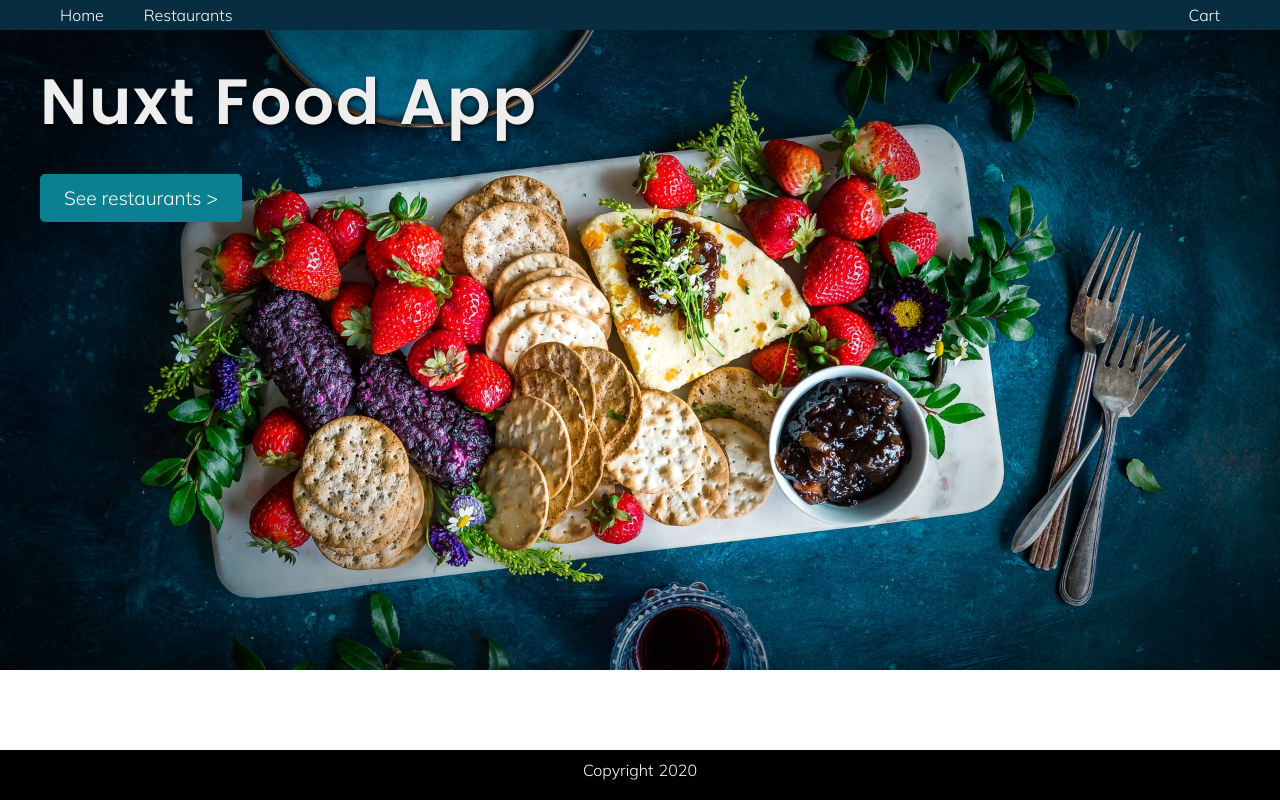
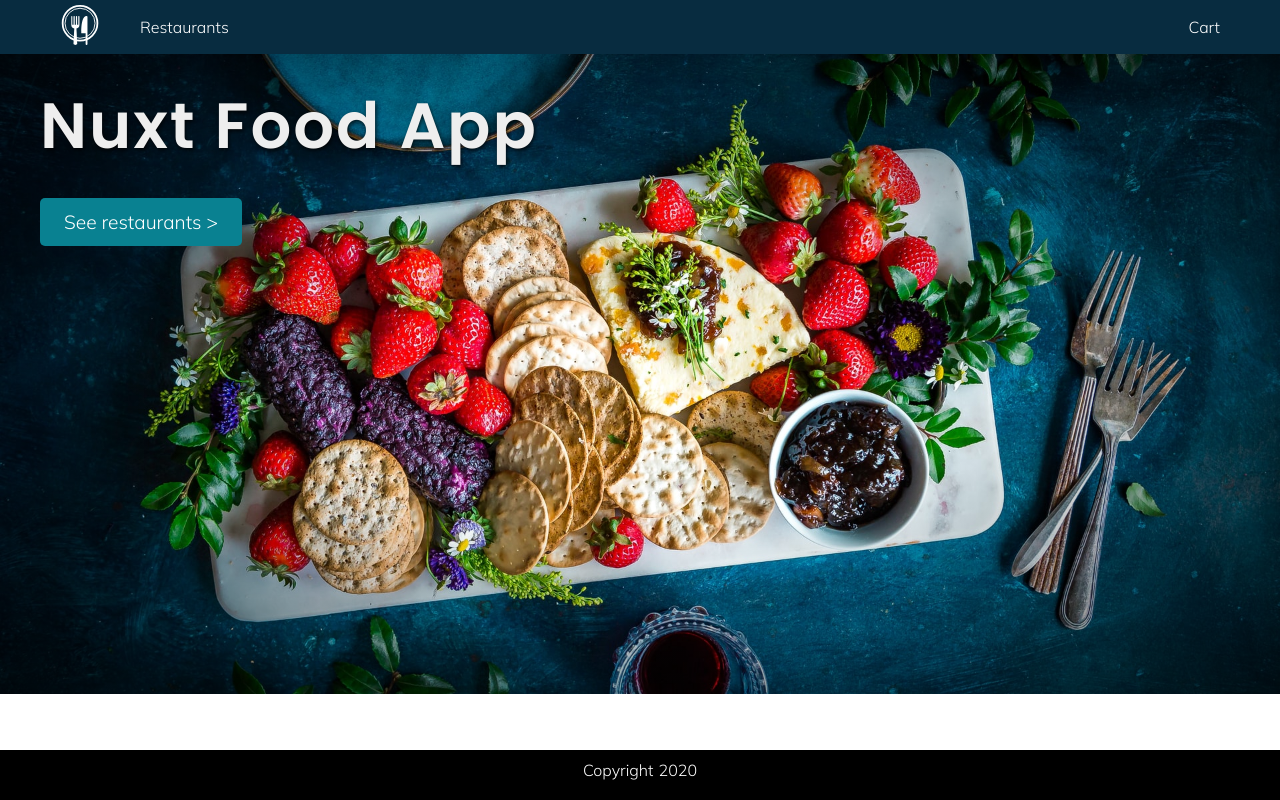
Before and after one commit to railsstudent/frontendmaster-nuxtfoodapp, a Nuxt app: page / in a window 1280 px wide. Built offline with nearby package versions, Linux system fonts and the light colour scheme.

Commit message:
feat: app logo

```diff
--- /dev/null
+++ b/components/AppLogo.vue
@@ -0,0 +1,49 @@
+<template>
+  <svg id="Layer_1" data-name="Layer 1" xmlns="http://www.w3.org/2000/svg" viewBox="0 0 81.5 89.3"
+    width="40"
+    height="40"
+    role="presentation"
+  >
+    <title id="logo">Logo showing plate, fork and plate</title>
+    <g id="utensils">
+      <path d="M67.5,79.2V73.4h0V32.6a2,2,0,0,0-2.1-2,6.6,6.6,0,0,0-4.9,2.2c-7.1,7.1-6.9,31.5-6.8,34.3v2h9.7v8.7h0v7.4h0v8.1a2,2,0,0,0,2,2,2,2,0,0,0,2.1-2V79.2Z" transform="translate(-10.1 -6.1)"/>
+      <path d="M44.5,90.2,44,82.7h0V79.6h0l-.2-2.2h0V74.3h0l-.9-15.5a8.9,8.9,0,0,0,6.7-8.7V31.8a1.2,1.2,0,0,0-1.2-1.2A1.2,1.2,0,0,0,47,31.8V50.1H44.4V31.8A1.3,1.3,0,0,0,43,30.5a1.3,1.3,0,0,0-1.3,1.3V50.1H39.1V31.8a1.3,1.3,0,0,0-1.4-1.3,1.3,1.3,0,0,0-1.3,1.3V50.1H33.7V31.8a1.1,1.1,0,0,0-1.1-1.2,1.2,1.2,0,0,0-1.2,1.2V50.1a8.9,8.9,0,0,0,6.7,8.7l-.8,13.3L37,77.4h0v3.2h0l-.3,4.1h0l-.4,8.1c0,1.4,3,2.6,4.2,2.6s4.2-1.2,4.2-2.6" transform="translate(-10.1 -6.1)"/>
+    </g>
+    <g id="circles">
+      <circle class="cls-1" cx="40.8" cy="40.8" r="33.5"/>
+      <circle class="cls-2" cx="40.8" cy="40.8" r="38.8"/>
+    </g>
+  </svg>
+</template>
+
+<script>
+  export default {
+
+  }
+</script>
+
+<style lang="scss" scoped>
+  svg {
+    fill: #fff
+  }
+
+  .cls-1, .cls-2 {
+    fill: none;
+    stroke: #fff;
+    stroke-miterlimit: 10;
+  }
+
+  .cls-1 {
+    stroke-width: 2px;
+  }
+
+  .cls-2 {
+    stroke-width: 4px;
+  }
+
+  @media screen and (max-width: 600px) {
+    #circles {
+      display: none;
+    }
+  }
+</style>
--- a/components/AppMenu.vue
+++ b/components/AppMenu.vue
@@ -1,7 +1,7 @@
 <template>
   <nav>
     <ul>
-      <li><nuxt-link exact to="/">Home</nuxt-link></li>
+      <li><nuxt-link exact to="/"><AppLogo></AppLogo></nuxt-link></li>
       <li><nuxt-link to="/restaurants">Restaurants</nuxt-link></li>
     </ul>
     <nuxt-link to="/cart">Cart</nuxt-link>
@@ -9,7 +9,13 @@
 </template>
 
 <script>
-export default {}
+import AppLogo from '@/components/AppLogo.vue';
+
+export default {
+  components: {
+    AppLogo
+  }
+}
 </script>
 
 <style lang="scss" scoped></style>
--- a/pages/item/_id.vue
+++ b/pages/item/_id.vue
@@ -8,7 +8,7 @@
       <h3 class="price">{{ priceFormatting(currentItem.price) }}</h3>
       <div class="quantity">
         <input type="number" v-model="quantity" />
-        <button class="primary" @click="addItemToCart">Add to cart - {{ combinedPrice }}</button>
+        <button class="primary" @click="addItemToCart">Add to cart - {{ priceFormatting(combinedPrice) }}</button>
       </div>
       <fieldset v-if="currentItem.options">
         <legend><h3>Options</h3></legend>
@@ -67,13 +67,14 @@
       return null
     },
     combinedPrice() {
-      return this.priceFormatting(this.quantity * this.currentItem.price)
+      const total = this.quantity * this.currentItem.price
+      return this.priceFormatting(total.toFixed(2))
     }
   },
   methods: {
     ...mapMutations(['addToCart']),
     priceFormatting(price) {
-      return `$ ${price.toFixed(2)}`
+      return `$ ${price}`
     },
     addItemToCart() {
       const formData = {
```
